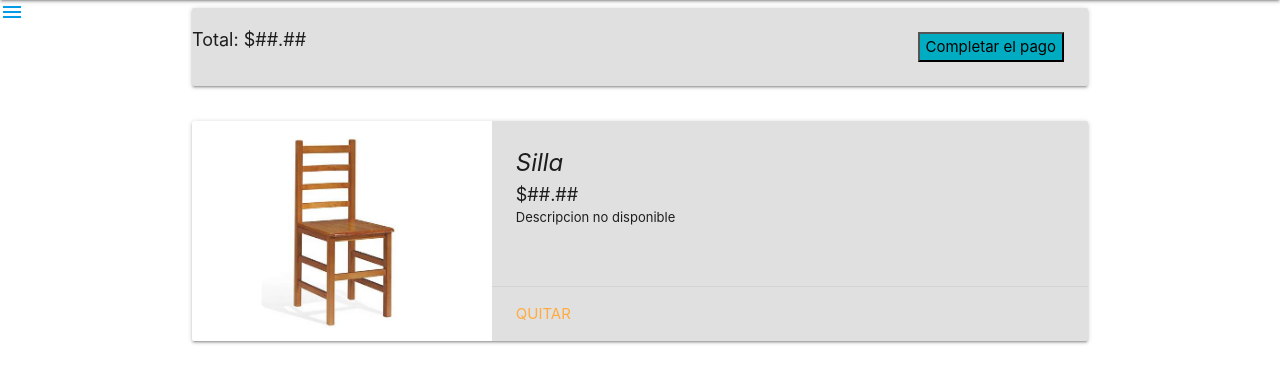
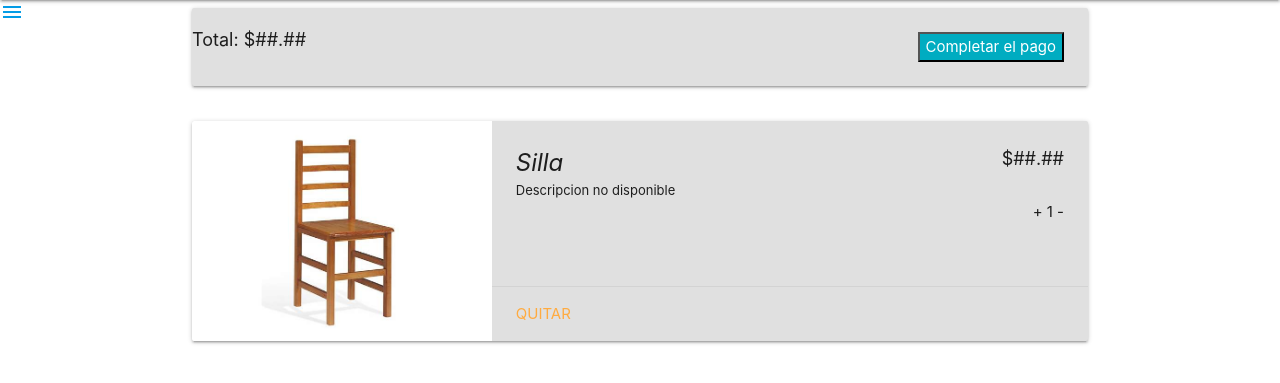
Before and after one commit to ryukomvp/lignum, a PHP site: page /public/carrito.html in a window 1280 px wide. Shown: the part 64-447 px from the top of the page. Run offline with PHP 8.4, Linux system fonts and the light colour scheme.

Commit message:
Ordenado el contenido del detalle de producto

```diff
--- a/public/carrito.html
+++ b/public/carrito.html
@@ -87,6 +87,7 @@
                         <span class="nombre">Silla</span>
                         <p class="precio">$##.##</p>
                         <p class="descripcion">Descripcion no disponible</p>
+                        <p class="cantidad">+ 1 -</p>
                     </div>
                     <div class="card-action">
                         <a href="#">Quitar</a>
--- a/public/css/Diseño_main.css
+++ b/public/css/Diseño_main.css
@@ -76,5 +76,14 @@ img {
   float: right;
   height: 30px;
   background-color: #00acc1;
+  color: white;
 
 }
+
+.precio{
+  float: right;
+}
+
+.cantidad{
+  float: right;
+}
```
